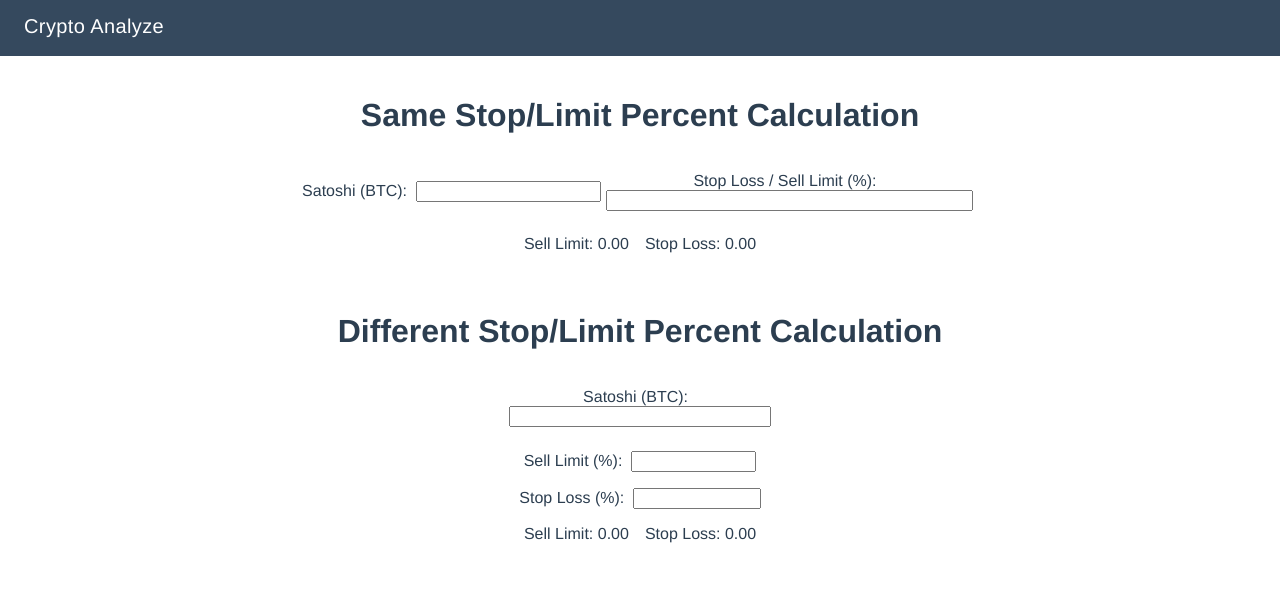
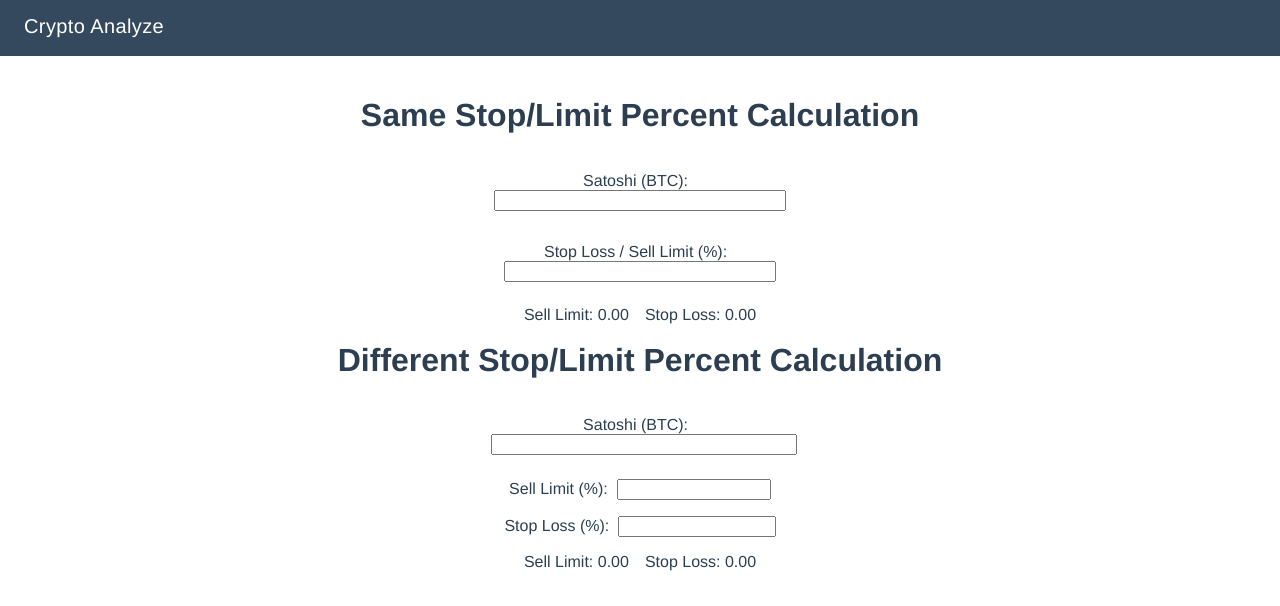
Before and after one commit to frederickalcantara/crypto-analyze, a Vue app: page / in a window 1280 px wide. Shown: the top 606 px of the page. Built offline with nearby package versions, Linux system fonts and the light colour scheme.

Commit message:
Finished Spacing

```diff
--- a/src/components/HomePage.vue
+++ b/src/components/HomePage.vue
@@ -142,7 +142,7 @@ export default {
 	display: flex;
 	justify-content: center;
 	align-items: center;
-	flex-direction: row;
+	flex-direction: column;
 }
 
 .diffInput {
@@ -160,7 +160,15 @@ export default {
 	flex-direction: row;
 }
 
-.input-width {
+.sameWidth {
+	width: 95%;
+}
+
+.samePercent {
+	width: 70%;
+}
+
+.diffWidth {
 	width: 100%;
 }
 
@@ -168,27 +176,8 @@ export default {
 	margin: 8px 8px;
 }
 
-.samePercent {
-	width: 95%;
-}
-
-.diffWidth {
-	width: 85%;
-}
-
-.space {
-	margin: 8px 8px;
-}
-
-.sameInput {
-	flex-direction: row;
-}
-.diffInput {
-	flex-direction: column;
-}
-
 .diffPercent {
-	width: 40%;
+	width: 50%;
 }
 
 .percentSpace {
```
